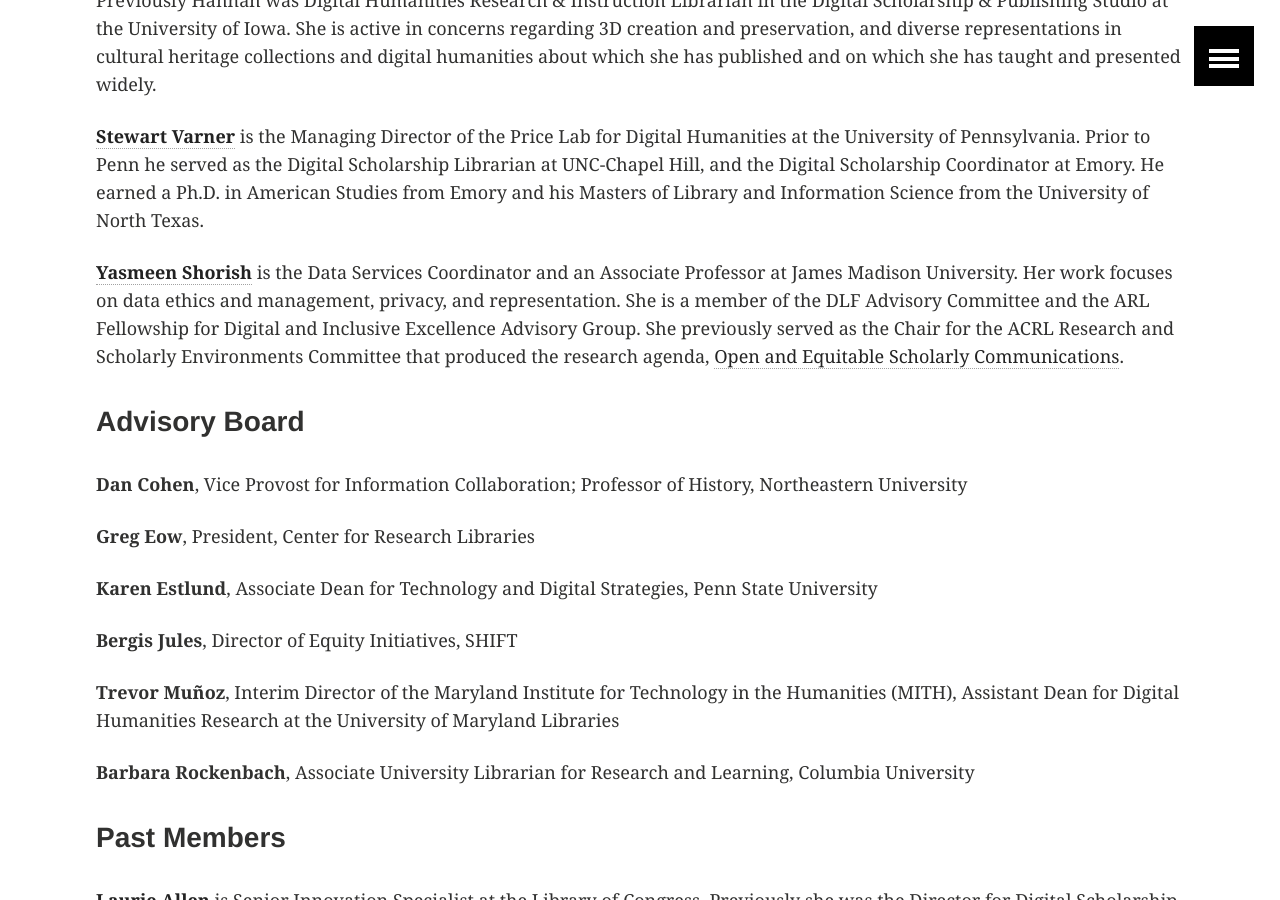
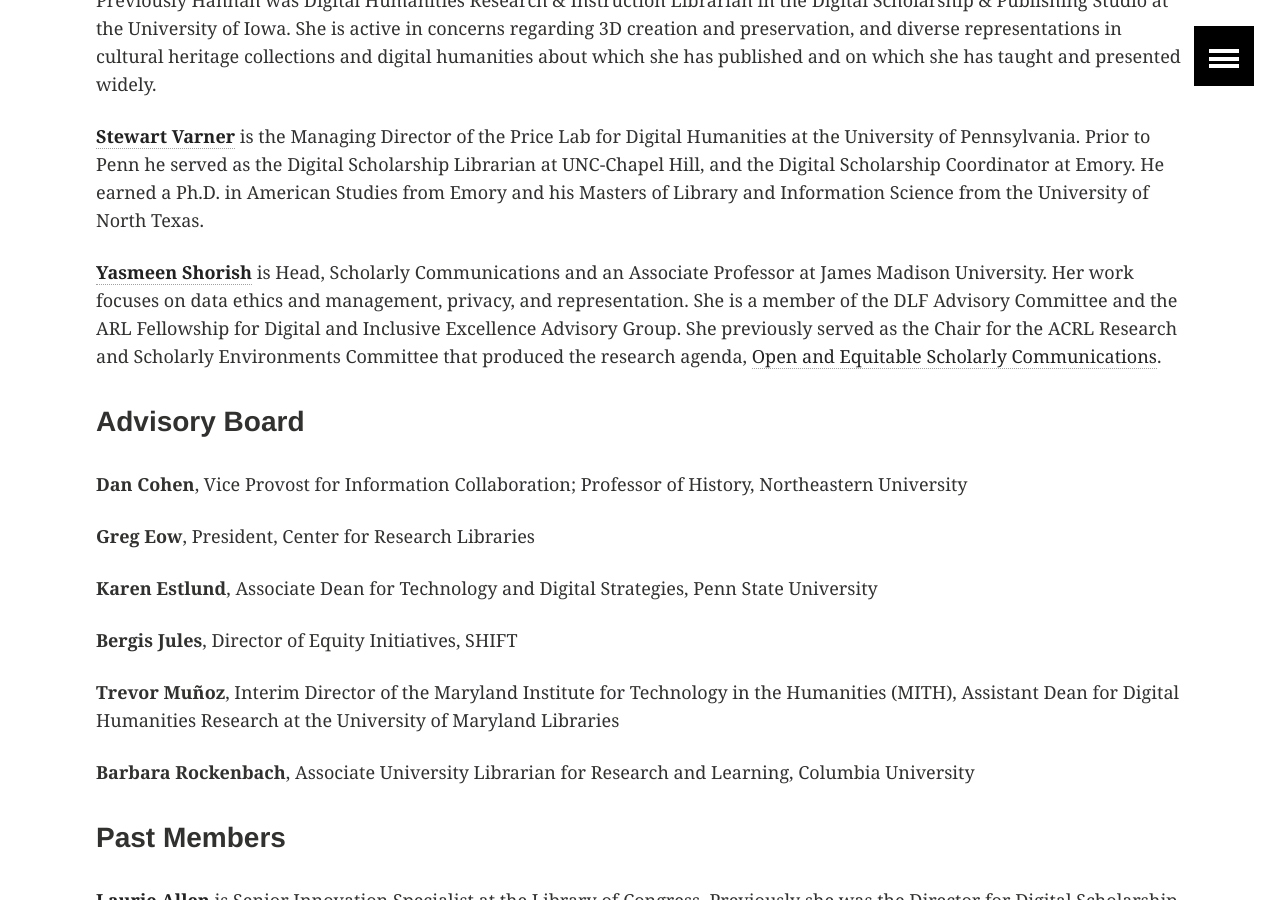
Before and after one commit to collectionsasdata/part2whole, a Jekyll site: the page built from team.md, in a window 1280 px wide and 900 px high, scrolled down 491 px. Built offline with Jekyll 4.4.1, drawn with Linux system fonts in a browser that asks for light colours.

Commit message:
Update team.md

```diff
--- a/team.md
+++ b/team.md
@@ -9,7 +9,7 @@ title:  "Team"
 
 [**Stewart Varner**](https://stewartvarner.com/) is the Managing Director of the Price Lab for Digital Humanities at the University of Pennsylvania. Prior to Penn he served as the Digital Scholarship Librarian at UNC-Chapel Hill, and the Digital Scholarship Coordinator at Emory. He earned a Ph.D. in American Studies from Emory and his Masters of Library and Information Science from the University of North Texas.
 
-[**Yasmeen Shorish**](https://sites.lib.jmu.edu/yasmeen/) is the Data Services Coordinator and an Associate Professor at James Madison University. Her work focuses on data ethics and management, privacy, and representation. She is a member of the DLF Advisory Committee and the ARL Fellowship for Digital and Inclusive Excellence Advisory Group. She previously served as the Chair for the ACRL Research and Scholarly Environments Committee that produced the research agenda, [Open and Equitable Scholarly Communications](http://www.ala.org/acrl/publications/booksanddigitalresources/digital/oesc).
+[**Yasmeen Shorish**](https://sites.lib.jmu.edu/yasmeen/) is Head, Scholarly Communications and an Associate Professor at James Madison University. Her work focuses on data ethics and management, privacy, and representation. She is a member of the DLF Advisory Committee and the ARL Fellowship for Digital and Inclusive Excellence Advisory Group. She previously served as the Chair for the ACRL Research and Scholarly Environments Committee that produced the research agenda, [Open and Equitable Scholarly Communications](http://www.ala.org/acrl/publications/booksanddigitalresources/digital/oesc).
 
 ### Advisory Board
 
```
